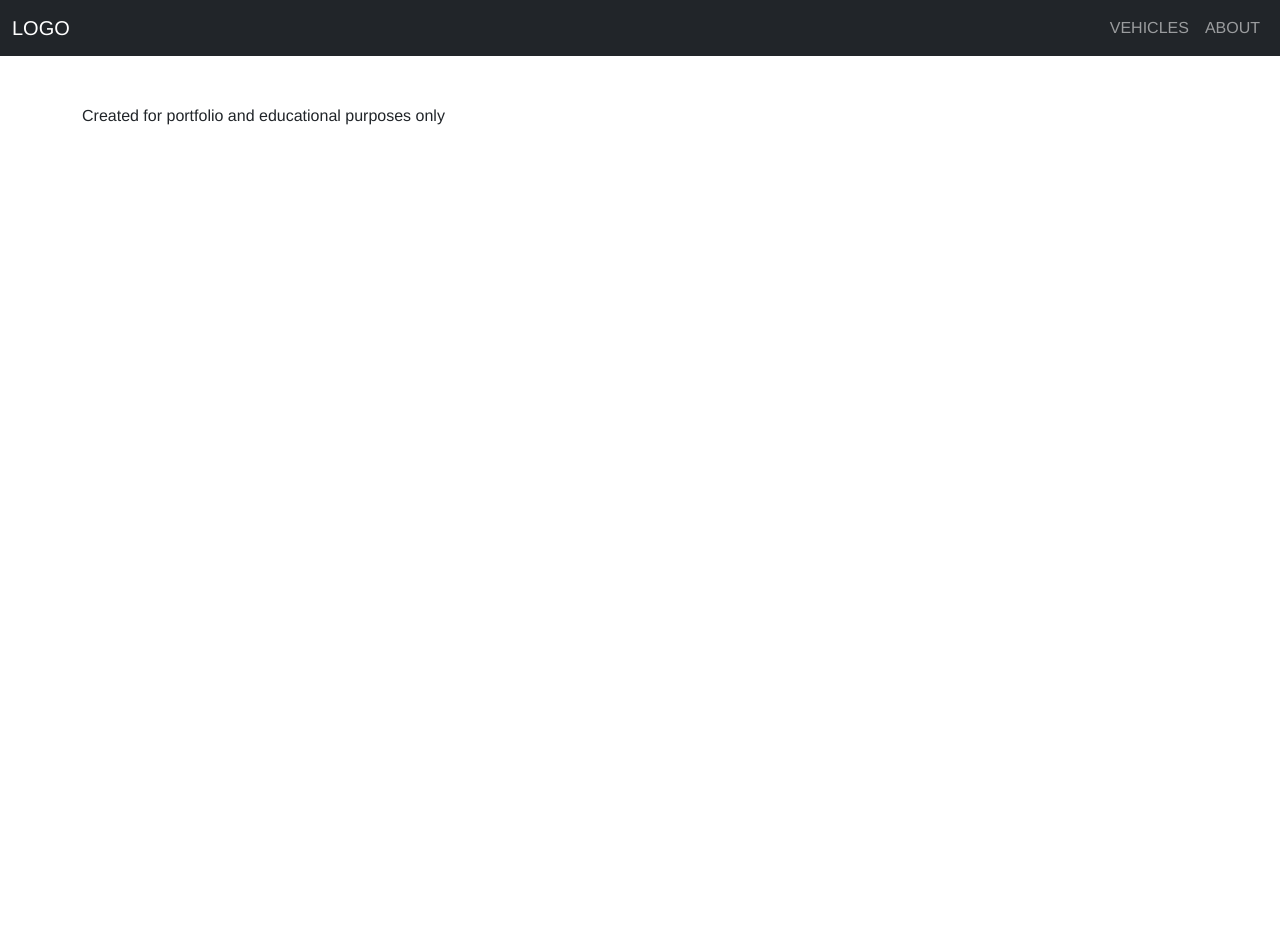
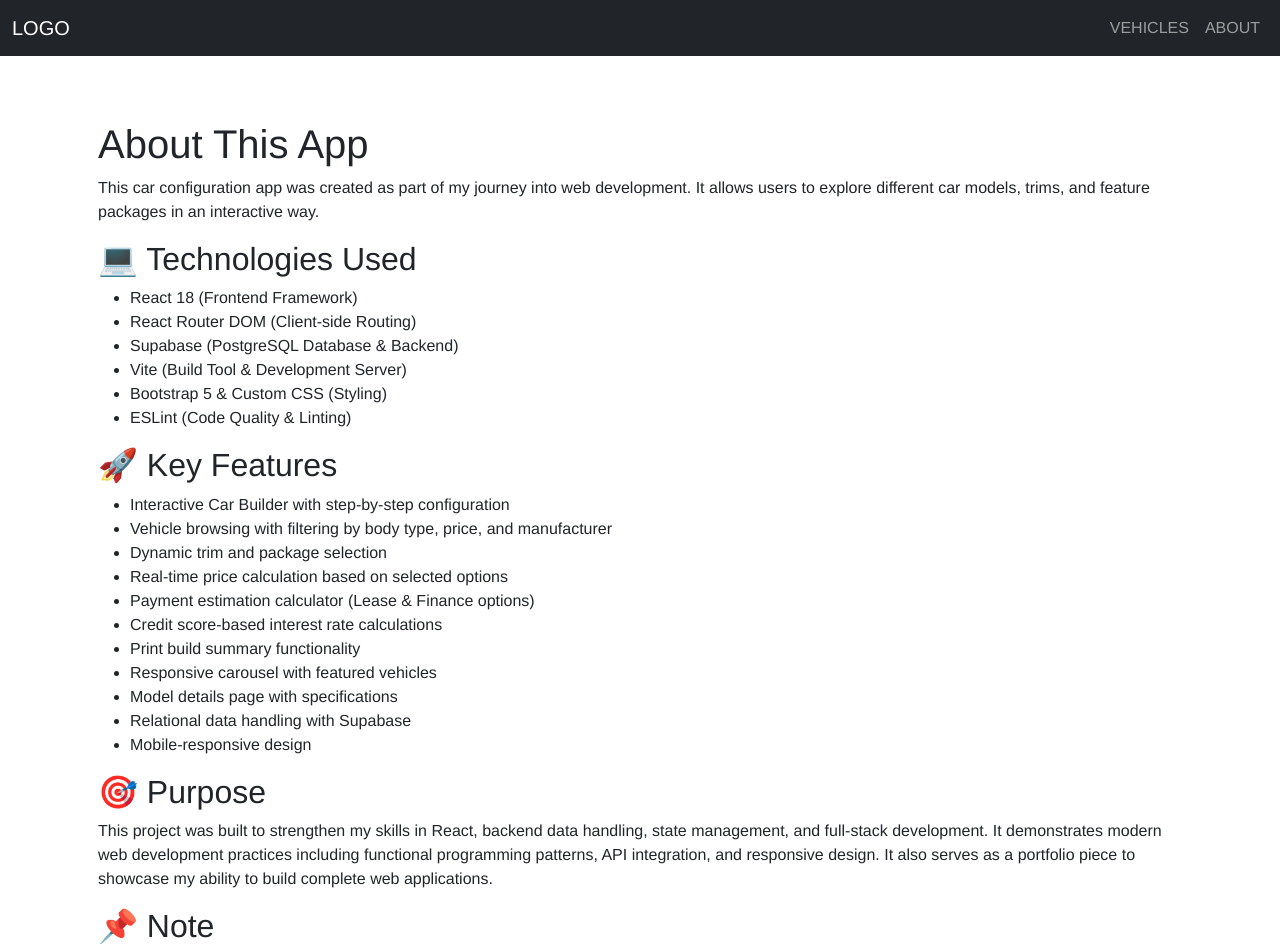
Before and after one commit to embe8/car-builder-app, a React (Vite) app: page /about in a window 1280 px wide. Shown: the top 952 px of the page. Before the commit the page ends 800 px from the top, so only its background shows below. Built offline with nearby package versions, Linux system fonts and the light colour scheme; no server answers; a small style sheet from the web is missing.

Commit message:
Add details in About page

```diff
--- a/src/App.jsx
+++ b/src/App.jsx
@@ -1,4 +1,3 @@
-import React from 'react';
 import { BrowserRouter as Router, Routes, Route, Link } from 'react-router-dom';
 import Home from './pages/Home';
 import ModelsList from './components/ModelsList';
--- a/src/components/CarBuilder.jsx
+++ b/src/components/CarBuilder.jsx
@@ -6,7 +6,6 @@ import { Model, Trim } from '../utils/vehicleData.js';
 const CarBuilder = () => {
   const [selectedModel, setSelectedModel] = useState('');
   const [selectedTrim, setSelectedTrim] = useState(null);
-  const [selectedFeatures, setSelectedFeatures] = useState([]);
   const [selectedPackages, setSelectedPackages] = useState([]);
   const [currentStep, setCurrentStep] = useState(1);
   const [totalPrice, setTotalPrice] = useState(0);
@@ -15,7 +14,6 @@ const CarBuilder = () => {
   const openEstimator = () => setShowEstimator(true);
   const closeEstimator = () => setShowEstimator(false);
   // payment estimator
-  // Add these states after your existing state declarations
   const [paymentType, setPaymentType] = useState('lease'); // 'lease' or 'finance'
   const [leaseDetails, setLeaseDetails] = useState({
     cashDown: '',
@@ -35,7 +33,6 @@ const CarBuilder = () => {
   };
 
   // payment estimator function
-  // Add these functions after your existing functions
 const calculateLeasePayment = () => {
   if (!selectedModel || !selectedTrim) return 0;
 
@@ -44,7 +41,6 @@ const calculateLeasePayment = () => {
   const packagesTotal = selectedPackages.reduce((sum, pkg) => sum + pkg.cost, 0);
   const totalPrice = basePrice + trimPrice + packagesTotal;
 
-  // Simple lease calculation (you can make this more sophisticated)
   const capitalizedCost = totalPrice - (parseInt(leaseDetails.cashDown) || 0);
   const residualValue = totalPrice * 0.6; // 60% residual
   const depreciation = capitalizedCost - residualValue;
--- a/src/pages/About.jsx
+++ b/src/pages/About.jsx
@@ -1,7 +1,51 @@
 const About = () => {
-return(
-  <div>
-    <p>Created for portfolio and educational purposes only</p>
-  </div>
-)}
+  return (
+    <div style={{ padding: "1rem" }}>
+      <h1>About This App</h1>
+      <p>
+        This car configuration app was created as part of my journey into web development.
+        It allows users to explore different car models, trims, and feature packages in an interactive way.
+      </p>
+
+      <h2>💻 Technologies Used</h2>
+      <ul>
+        <li>React 18 (Frontend Framework)</li>
+        <li>React Router DOM (Client-side Routing)</li>
+        <li>Supabase (PostgreSQL Database & Backend)</li>
+        <li>Vite (Build Tool & Development Server)</li>
+        <li>Bootstrap 5 & Custom CSS (Styling)</li>
+        <li>ESLint (Code Quality & Linting)</li>
+      </ul>
+
+      <h2>🚀 Key Features</h2>
+      <ul>
+        <li>Interactive Car Builder with step-by-step configuration</li>
+        <li>Vehicle browsing with filtering by body type, price, and manufacturer</li>
+        <li>Dynamic trim and package selection</li>
+        <li>Real-time price calculation based on selected options</li>
+        <li>Payment estimation calculator (Lease & Finance options)</li>
+        <li>Credit score-based interest rate calculations</li>
+        <li>Print build summary functionality</li>
+        <li>Responsive carousel with featured vehicles</li>
+        <li>Model details page with specifications</li>
+        <li>Relational data handling with Supabase</li>
+        <li>Mobile-responsive design</li>
+      </ul>
+
+      <h2>🎯 Purpose</h2>
+      <p>
+        This project was built to strengthen my skills in React, backend data handling, state management,
+        and full-stack development. It demonstrates modern web development practices including functional
+        programming patterns, API integration, and responsive design. It also serves as a portfolio piece
+        to showcase my ability to build complete web applications.
+      </p>
+
+      <h2>📌 Note</h2>
+      <p>
+        This project is for educational and demonstration purposes only and is not intended for commercial use.
+      </p>
+    </div>
+  );
+};
+
 export default About;
```
